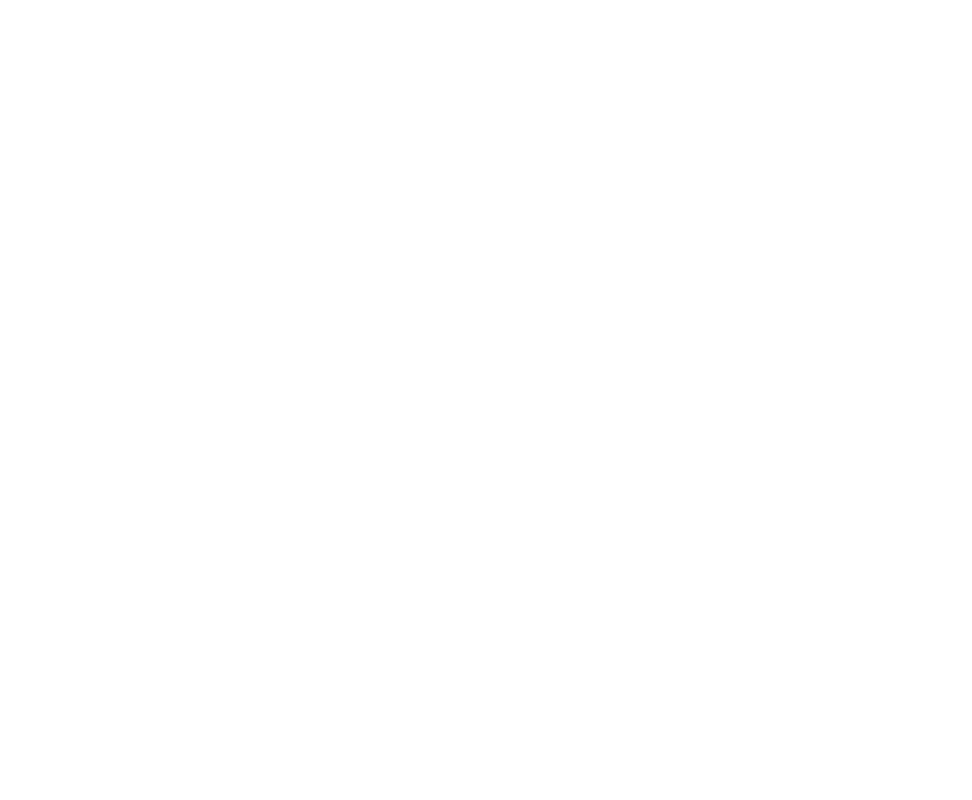
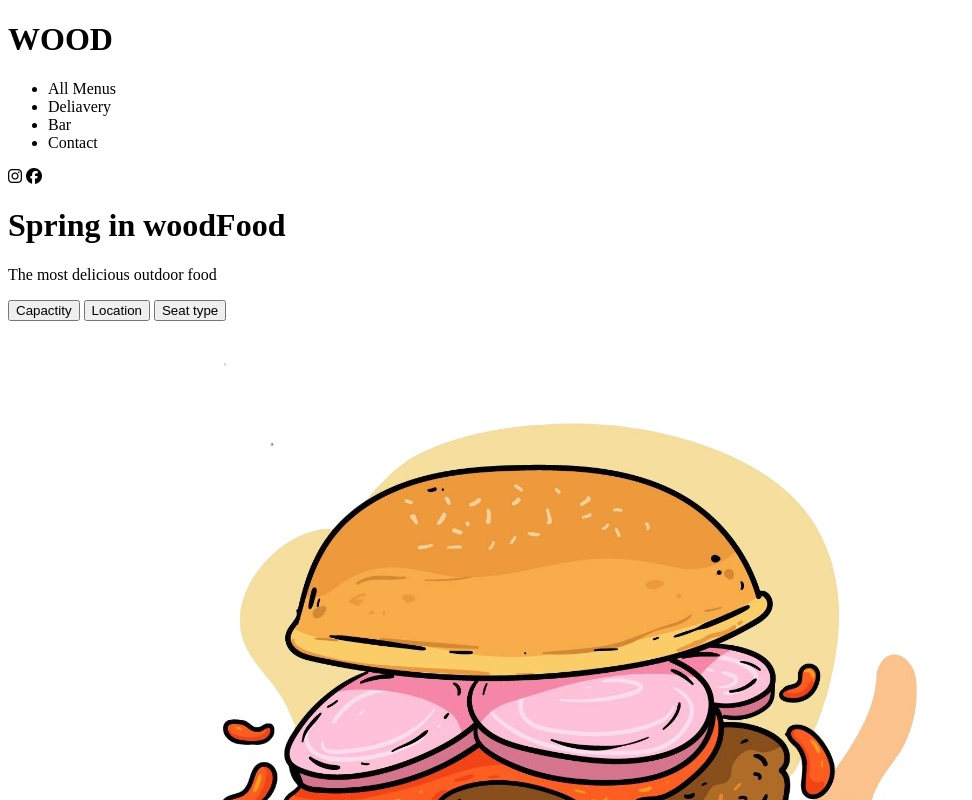
Before and after one commit to EngHassan8/twoperson, a plain HTML site: page index.html in a window 1280 px wide. Shown: the top 800 px of the page, without its empty margins (0-972 px from the left). Drawn offline with Linux system fonts and the light colour scheme.

Commit message:
kelia wax ley ku so dareyma waxba ma qurin igu qado

```diff
--- a/index.html
+++ b/index.html
@@ -3,9 +3,47 @@
 <head>
     <meta charset="UTF-8">
     <meta name="viewport" content="width=device-width, initial-scale=1.0">
-    <title>Document</title>
+    <title>WADASHAQEY</title>
+    <link rel="stylesheet" href="https://cdnjs.cloudflare.com/ajax/libs/font-awesome/6.7.2/css/all.min.css" integrity="sha512-Evv84Mr4kqVGRNSgIGL/F/aIDqQb7xQ2vcrdIwxfjThSH8CSR7PBEakCr51Ck+w+/U6swU2Im1vVX0SVk9ABhg==" crossorigin="anonymous" referrerpolicy="no-referrer" />
 </head>
 <body>
+<div class=" flex ">
+<div>
+    <h1> WOOD </h1>
+</div>
+<ul>
+    <li>All Menus </li>
+    <li>Deliavery </li>
+    <li> Bar  </li>
+    <li> Contact</li>
+</ul>
+<div>
+    <i class="fa-brands fa-instagram"></i>
+    <i class="fa-brands fa-facebook"></i>
+</div>
+</div>
 
+
+
+
+
+
+    <div class="flex " >
+<div>
+    <h1>Spring in  <SPAN class="">woodFood</SPAN> </h1>
+    <p> The most delicious outdoor food </p>
+    <button> Capactity  </button>
+    <button> Location  </button>
+    <button> Seat type  </button>
+</div>
+<div>
+    <img src="WhatsApp Image 2024-12-19 at 10.48.11 PM (1).jpeg">
+
+
+</div>
+
+    </div>
+    <i class="border-2 fa-brands fa-facebook"></i>
+    <i class="fa-brands fa-facebook"></i>
 </body>
 </html>
```
Also changed, not shown: WhatsApp Image 2024-12-19 at 10.48.11 PM (1).jpeg (added).
